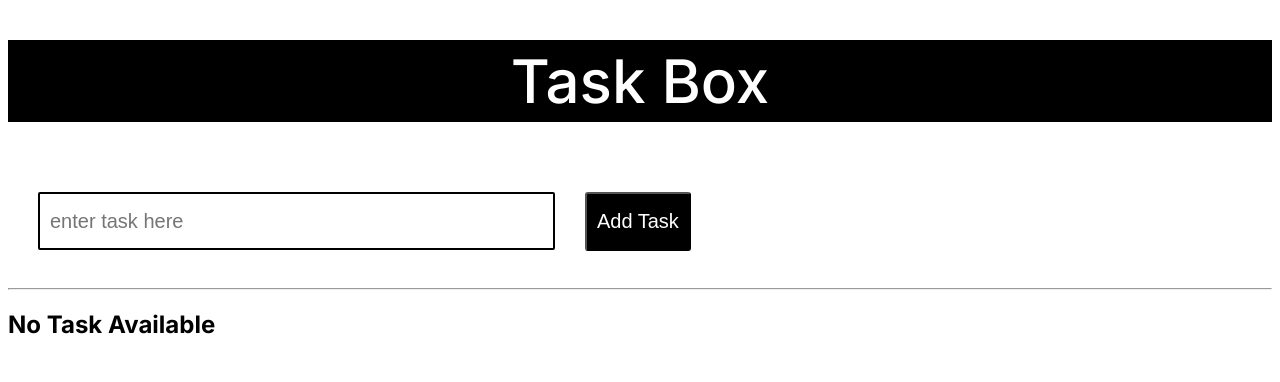
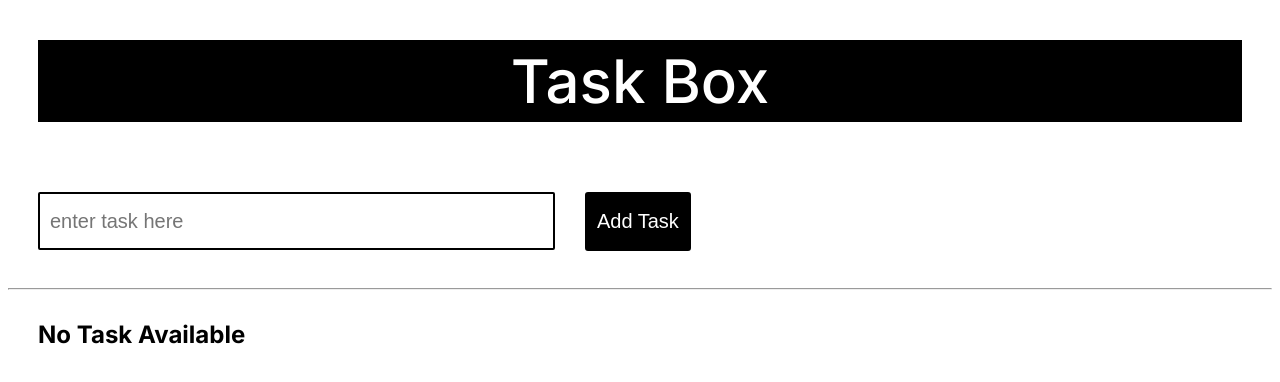
Before and after one commit to sajalkumar07/Todo-App, a Next.js app: page / in a window 1280 px wide. Shown: the top 382 px of the page. Built offline with nearby package versions, Linux system fonts and the light colour scheme.

Commit message:
upate changes

```diff
--- a/app/globals.css
+++ b/app/globals.css
@@ -5,6 +5,8 @@
   padding: 5px;
   color: #fff;
   text-align: center;
+  margin-left: 30px;
+  margin-right: 30px;
 }
 
 #section{
@@ -13,11 +15,8 @@
   text-align: center;
   align-items: center;
   width: 100%;
-  margin-bottom: 20px;
-  margin-right: 10px;
-  margin-left: 10px;
+  margin: 0px 50px 20px 30px;
 }
-
 
 #textInput{
   width: 39%;
@@ -35,8 +34,8 @@
   text-align: center;
   font-size: 20px;
   border-radius: 3px;
+  border: 2px solid black;
 }
-
 
 #textList{
   display: flex;
@@ -47,6 +46,9 @@ h5{
   font-size: 20px;
   font-weight: 700;
 }
+h2{
+  margin: 30px;
+}
 
 #deleteButton{
   padding: 10px 10px 10px 10px;
@@ -54,6 +56,8 @@ h5{
   color: #fff;
   font-style: 700;
   border-radius: 5px;
+  border: 2px solid red;
+  text-decoration: none;
 }
 
   @media screen and (max-width: 750px) {
--- a/app/layout.js
+++ b/app/layout.js
@@ -5,7 +5,7 @@ const inter = Inter({ subsets: ['latin'] })
 
 export const metadata = {
   title: 'Task Box',
-  description: 'Generated by create next app',
+  description: 'Generated by create react app',
 }
 
 export default function RootLayout({ children }) {
--- a/next.config.js
+++ /dev/null
@@ -1,4 +0,0 @@
-/** @type {import('next').NextConfig} */
-const nextConfig = {}
-
-module.exports = nextConfig
```
